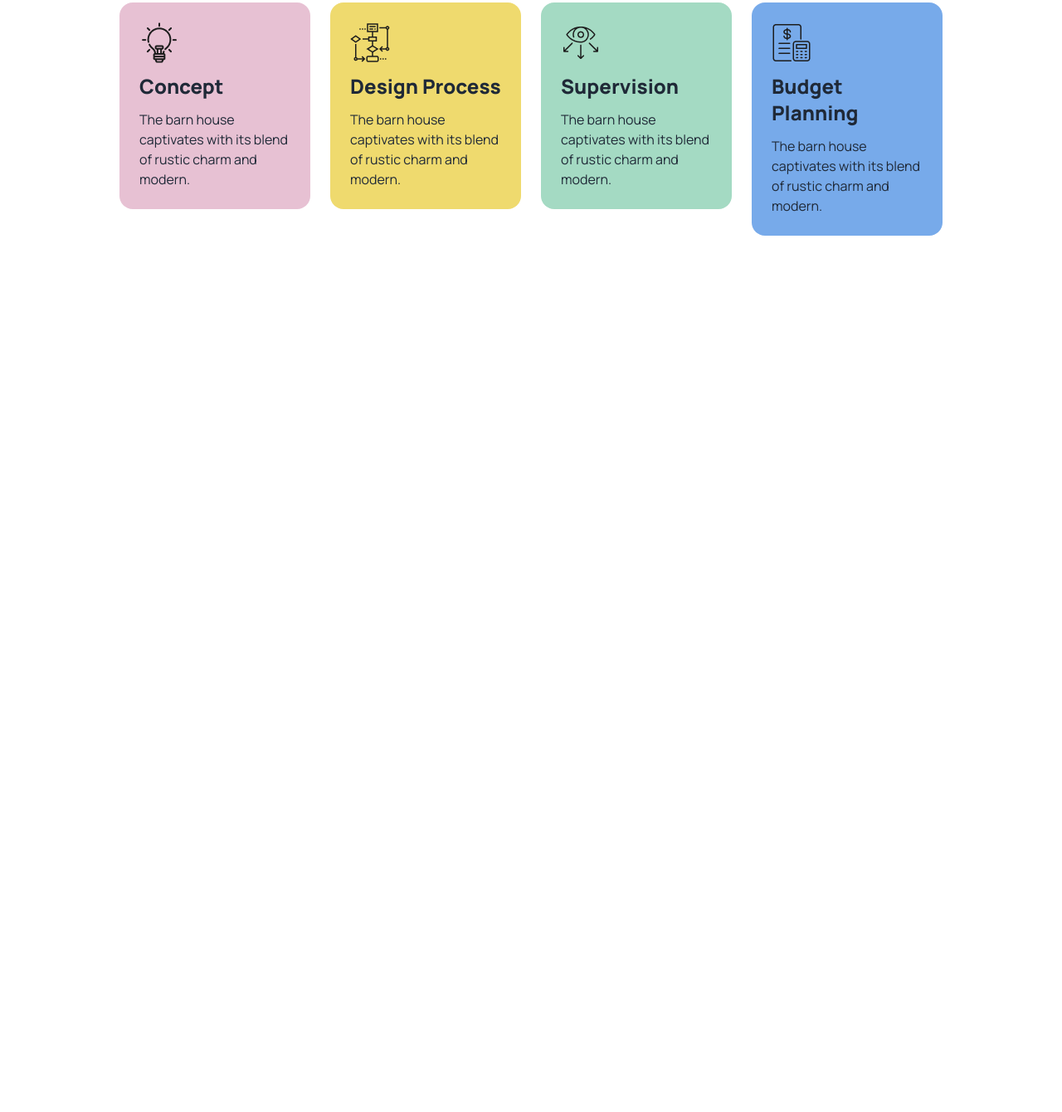
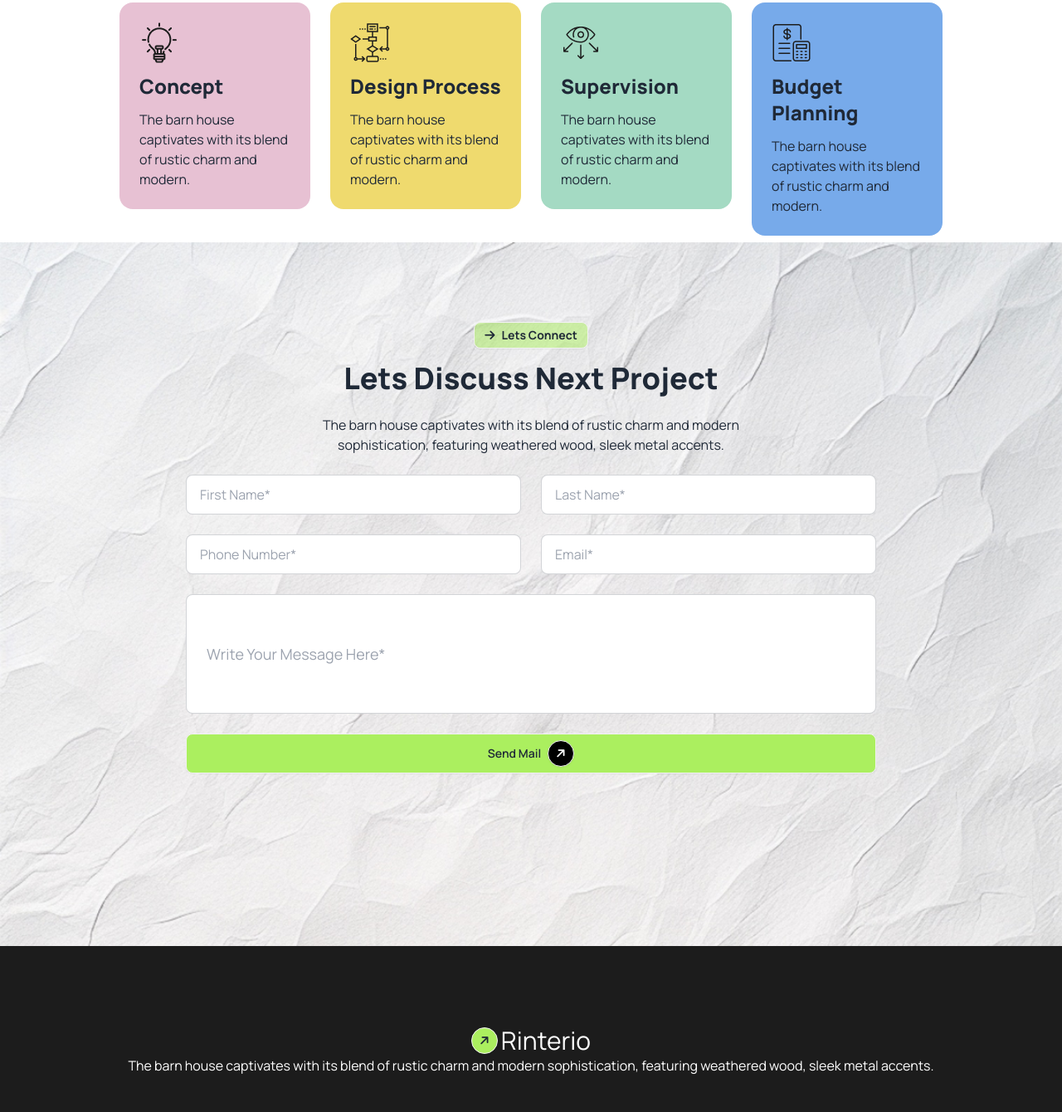
Before and after one commit to mehedee007/M3A01, a plain HTML site: page index.html in a window 1280 px wide. Shown: the part 1691-3031 px from the top of the page at 83% size. Before the commit the page ends 1975 px from the top, so only its background shows below. Drawn offline with nearby package versions, Linux system fonts and the light colour scheme.

Commit message:
Completed Lets discuss section

```diff
--- a/index.html
+++ b/index.html
@@ -32,7 +32,8 @@
                     },
                     fontFamily: {
                         manrope: ['Manrope'],
-                    }
+                    },
+
 
                 }
             }
@@ -41,7 +42,7 @@
 </head>
 
 <body class="font-manrope">
-    <main class="mx-5 lg:mx-0">
+    <div class="mx-5 lg:mx-0">
         <header class="lg:mx-36 lg:mt-10  lg:mb-28 mb-10 mt-9  bg-gradient-to-b from-[#FFF] to-100%">
 
             <!-- Navigation -->
@@ -143,10 +144,12 @@
                 <div class="flex flex-col gap-6  lg:flex-row lg:gap-9">
                     <div class="about-content flex flex-col gap-6 lg:text-left lg:items-start">
                         <div class="flex flex-col text-center items-center lg:text-left lg:items-start gap-4">
-                            <button class="btn btn-sm w-max font-bold"> <i class="fa-solid fa-arrow-right"></i> About us </button>
+                            <button class="btn btn-sm w-max font-bold"> <i class="fa-solid fa-arrow-right"></i> About us
+                            </button>
                             <h1 class="text-4xl font-bold">We design thoughtful, liveable spaces</h1>
                             <p>
-                                The barn house captivates with its blend of rustic charm and modern sophistication, featuring
+                                The barn house captivates with its blend of rustic charm and modern sophistication,
+                                featuring
                                 weathered wood, sleek metal accents.
                             </p>
                         </div>
@@ -187,10 +190,12 @@
             <div class="lg:mx-36">
                 <div class="work-content flex flex-col gap-6">
                     <div class="flex flex-col text-center items-center justify-center gap-4">
-                        <button class="btn btn-sm w-max font-bold"> <i class="fa-solid fa-arrow-right"></i> How we work </button>
+                        <button class="btn btn-sm w-max font-bold"> <i class="fa-solid fa-arrow-right"></i> How we work
+                        </button>
                         <h1 class="text-4xl font-bold">Our Work Process</h1>
                         <p>
-                            The barn house captivates with its blend of rustic charm and modern sophistication, featuring weathered wood, sleek metal accents.
+                            The barn house captivates with its blend of rustic charm and modern sophistication,
+                            featuring weathered wood, sleek metal accents.
                         </p>
                     </div>
                     <!-- Work Processes Cards-->
@@ -245,14 +250,65 @@
         </section>
 
         <!-- Let's Discuss Next Section -->
-          <section class="w-full">
-            <div class="mx-36">
+        <section class="w-full bg-[url('/assets/bg.jpg')] mt-2 bg-no-repeat bg-cover">
+            <div class="pt-8 pb-8 lg:px-56 lg:pt-24 lg:pb-52 flex flex-col gap-6 ">
+                <div class="flex flex-col items-center text-center gap-4">
+                    <button class="btn btn-sm font-bold bg-btn-secondary"><i class="fa-solid fa-arrow-right"></i> Lets
+                        Connect</button>
+                    <div class="lg:px-36 flex flex-col gap-6">
+                        <h1 class="text-4xl font-extrabold">Lets Discuss Next Project</h1>
+                        <p>The barn house captivates with its blend of rustic charm and modern sophistication, featuring
+                            weathered wood, sleek metal accents.</p>
+                    </div>
+
+                </div>
+                <!-- Lets Discuss Form -->
+                <div class="grid grid-cols-1 lg:grid-cols-2  gap-6 items-center justify-center">
+                    <input type="text" placeholder="First Name*" class="input input-bordered w-full " />
+                    <input type="text" placeholder="Last Name*" class="input input-bordered w-full " />
+                    <input type="number" placeholder="Phone Number*" class="input input-bordered w-full " />
+                    <input type="email" placeholder="Email*" class="input input-bordered w-full" />
+
+                    <input type="text" placeholder="Write Your Message Here*"
+                        class="input input-lg input-bordered row-span-10 lg:col-span-2  lg:row-span-7 h-full text-left" />
+                    <button class="btn bg-btn-primary lg:col-span-2">Send Mail
+                        <span class="bg-black text-white btn btn-circle btn-sm">
+                            <i class="fa-solid fa-arrow-right -rotate-45"></i>
+                        </span>
+                    </button>
+
+                </div>
+            </div>
+
+
+        </section>
+
+        <!-- Footer Section -->
+        <footer class="w-full bg-[#1C1C1C]">
+            <div class="lg:pt-24 lg:pb-24 text-white">
+                <div class="flex flex-col items-center">
+                    <div class="flex items-center justify-center text-3xl  gap-1">
+                        <span class="bg-btn-primary btn btn-circle btn-sm">
+                            <i class="fa-solid fa-arrow-right -rotate-45"></i>
+                        </span>
+                        <a href="">Rinterio</a>
 
                     </div>
 
-          </section>
+                    <p>
+                        The barn house captivates with its blend of rustic charm and modern sophistication, featuring weathered wood, sleek metal accents.
+                    </p>
+                </div>
 
-    </main>
+                <!-- Footer Menu -->
+                <div>
+
+                </div>
+            </div>
+
+        </footer>
+    </div>
+
 
 </body>
 
```
Lines whose indentation alone changed are shown as unchanged.
